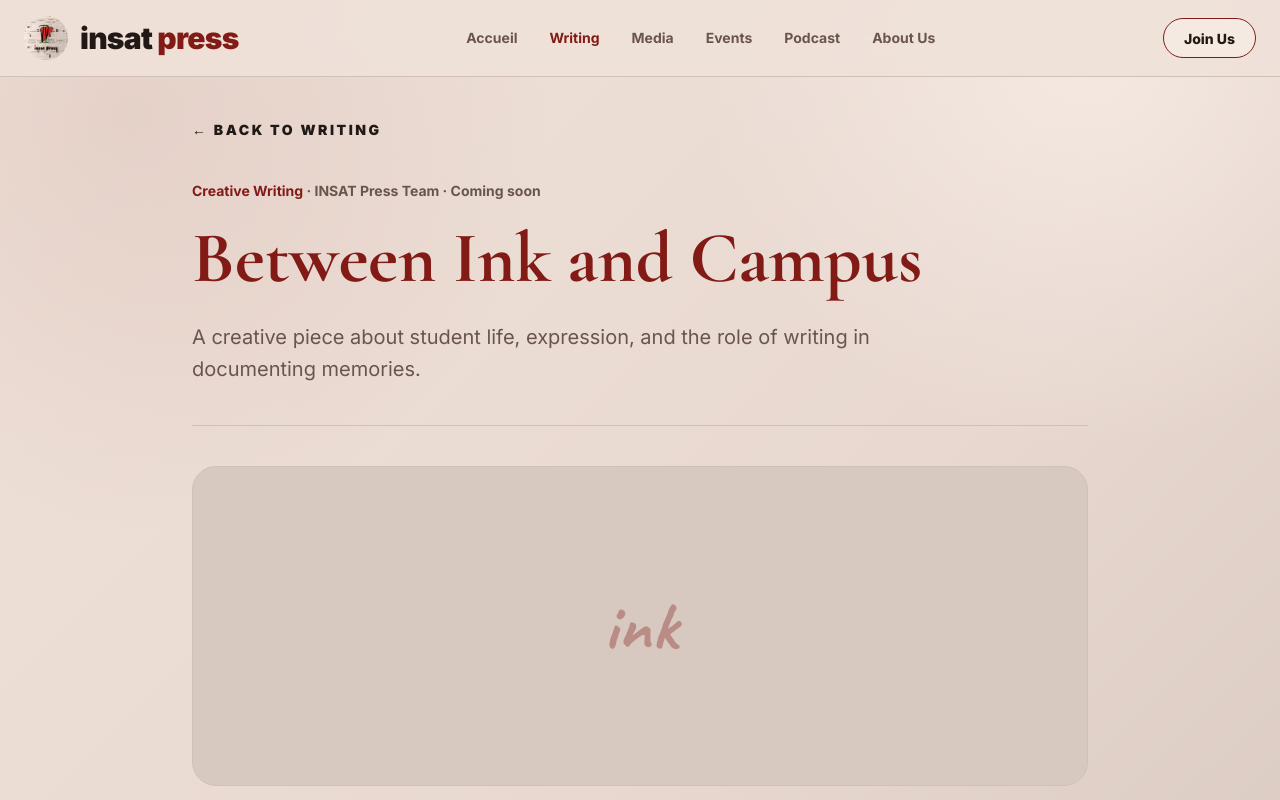
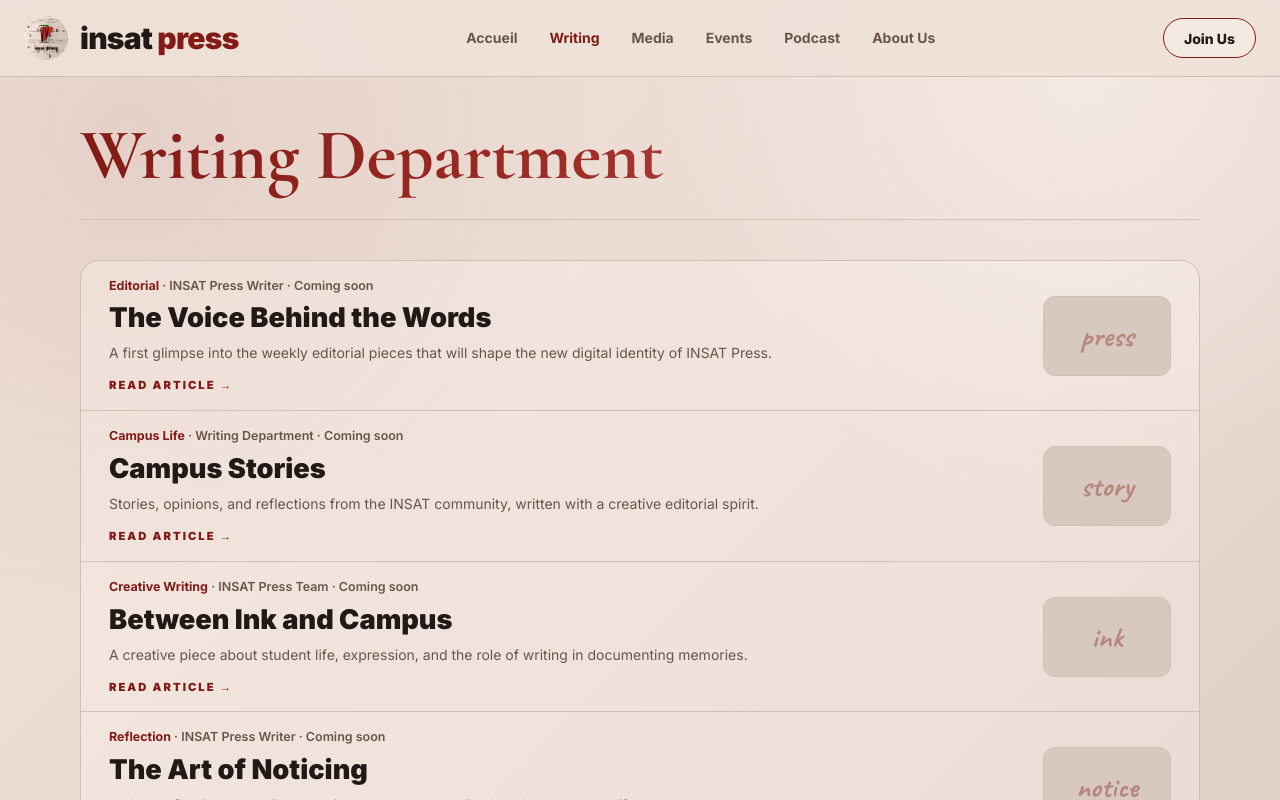
Before and after one commit to Mayssam-Hergli/insat-press, a Next.js app: page /writing/between-ink-and-campus in a window 1280 px wide. Shown: the top 800 px of the page. Built offline with nearby package versions, Linux system fonts and the light colour scheme.

Commit message:
Refactor shared page title component

```diff
--- a/src/app/media/page.tsx
+++ b/src/app/media/page.tsx
@@ -1,4 +1,5 @@
 import Navbar from "@/components/shared/Navbar";
+import PageTitle from "@/components/shared/PageTitle";
 import MediaCard from "@/components/cards/MediaCard";
 import { mediaCoverage } from "@/data/mediaCoverage";
 
@@ -9,13 +10,7 @@ export default function MediaPage() {
 
       <section className="px-6 py-10 md:px-12 lg:px-20">
         <div className="mx-auto max-w-6xl">
-          <div className="mb-10">
-            <h1 className="font-serif-display bg-[linear-gradient(90deg,#821b16_0%,#9e2d27_45%,#c45a50_75%,#d9877d_100%)] bg-clip-text pb-3 text-5xl font-bold leading-[1.08] text-transparent md:text-6xl lg:text-7xl">
-              Media Coverage
-            </h1>
-
-            <div className="mt-3 h-[1px] w-full bg-[var(--line)]" />
-          </div>
+          <PageTitle title="Media Coverage" />
 
           <div className="grid gap-5 md:grid-cols-2 lg:grid-cols-3">
             {mediaCoverage.map((item) => (
--- a/src/app/podcast/page.tsx
+++ b/src/app/podcast/page.tsx
@@ -1,5 +1,6 @@
 import Link from "next/link";
 import Navbar from "@/components/shared/Navbar";
+import PageTitle from "@/components/shared/PageTitle";
 import { podcasts } from "@/data/podcasts";
 
 export default function PodcastPage() {
@@ -9,13 +10,7 @@ export default function PodcastPage() {
 
       <section className="px-6 py-10 md:px-12 lg:px-20">
         <div className="mx-auto max-w-6xl">
-          <div className="mb-10">
-            <h1 className="font-serif-display bg-[linear-gradient(90deg,#821b16_0%,#9e2d27_45%,#c45a50_75%,#d9877d_100%)] bg-clip-text pb-3 text-5xl font-bold leading-[1.08] text-transparent md:text-6xl lg:text-7xl">
-              Podcast
-            </h1>
-
-            <div className="mt-3 h-[1px] w-full bg-[var(--line)]" />
-          </div>
+          <PageTitle title="Podcast" />
 
           <div className="overflow-hidden rounded-[1.2rem] border border-[var(--line)] bg-[rgba(255,248,243,0.28)]">
             {podcasts.map((episode) => (
--- a/src/app/writing/[slug]/page.tsx
+++ b/src/app/writing/[slug]/page.tsx
@@ -1,67 +1,24 @@
-import Link from "next/link";
-import { notFound } from "next/navigation";
 import Navbar from "@/components/shared/Navbar";
+import PageTitle from "@/components/shared/PageTitle";
+import ArticleCard from "@/components/cards/ArticleCard";
 import { articles } from "@/data/articles";
 
-type ArticleDetailsPageProps = {
-  params: Promise<{
-    slug: string;
-  }>;
-};
-
-export default async function ArticleDetailsPage({
-  params,
-}: ArticleDetailsPageProps) {
-  const { slug } = await params;
-
-  const article = articles.find((item) => item.slug === slug);
-
-  if (!article) {
-    notFound();
-  }
-
+export default function WritingPage() {
   return (
     <main className="min-h-screen page-bg">
       <Navbar />
 
-      <article className="px-6 py-10 md:px-12 lg:px-20">
-        <div className="mx-auto max-w-4xl">
-          <Link
-            href="/writing"
-            data-cursor-label="Back"
-            className="text-sm font-black uppercase tracking-[0.18em] text-[var(--press-red)]"
-          >
-            ← Back to Writing
-          </Link>
+      <section className="px-6 py-10 md:px-12 lg:px-20">
+        <div className="mx-auto max-w-6xl">
+          <PageTitle title="Writing Department" />
 
-          <header className="mt-10 border-b border-[var(--line)] pb-10">
-            <p className="text-sm font-bold text-[var(--muted)]">
-              <span className="text-[var(--press-red)]">{article.category}</span>{" "}
-              · {article.writer} · {article.date}
-            </p>
-
-            <h1 className="font-serif-display mt-5 text-5xl font-bold leading-[1.05] text-[var(--press-red)] md:text-7xl">
-              {article.title}
-            </h1>
-
-            <p className="mt-6 max-w-3xl text-lg leading-8 text-[var(--muted)] md:text-xl">
-              {article.description}
-            </p>
-          </header>
-
-          <div className="my-10 flex h-64 items-center justify-center rounded-[1.5rem] border border-[var(--line)] bg-[var(--sand)] md:h-80">
-            <p className="font-hand text-6xl font-bold text-[rgba(130,27,22,0.35)] md:text-7xl">
-              {article.coverLabel}
-            </p>
+          <div className="overflow-hidden rounded-[1.2rem] border border-[var(--line)] bg-[rgba(255,248,243,0.28)]">
+            {articles.map((article) => (
+              <ArticleCard key={article.slug} article={article} />
+            ))}
           </div>
-
-          <section className="mx-auto max-w-3xl space-y-7 text-lg leading-9 text-[var(--ink)]">
-            {article.content.map((paragraph) => (
-              <p key={paragraph}>{paragraph}</p>
-            ))}
-          </section>
         </div>
-      </article>
+      </section>
     </main>
   );
 }
--- a/src/components/shared/PageTitle.tsx
+++ b/src/components/shared/PageTitle.tsx
@@ -5,11 +5,11 @@ type PageTitleProps = {
 export default function PageTitle({ title }: PageTitleProps) {
   return (
     <div className="mb-10">
-      <h1 className="gradient-title font-serif-display pb-3 text-5xl font-bold leading-[1.08] md:text-6xl lg:text-7xl">
+      <h1 className="font-serif-display bg-[linear-gradient(90deg,#821b16_0%,#9e2d27_45%,#c45a50_75%,#d9877d_100%)] bg-clip-text pb-3 text-5xl font-bold leading-[1.08] text-transparent md:text-6xl lg:text-7xl">
         {title}
       </h1>
 
-      <div className="mt-4 h-[1px] w-full bg-[var(--line)]" />
+      <div className="mt-3 h-[1px] w-full bg-[var(--line)]" />
     </div>
   );
 }
```
